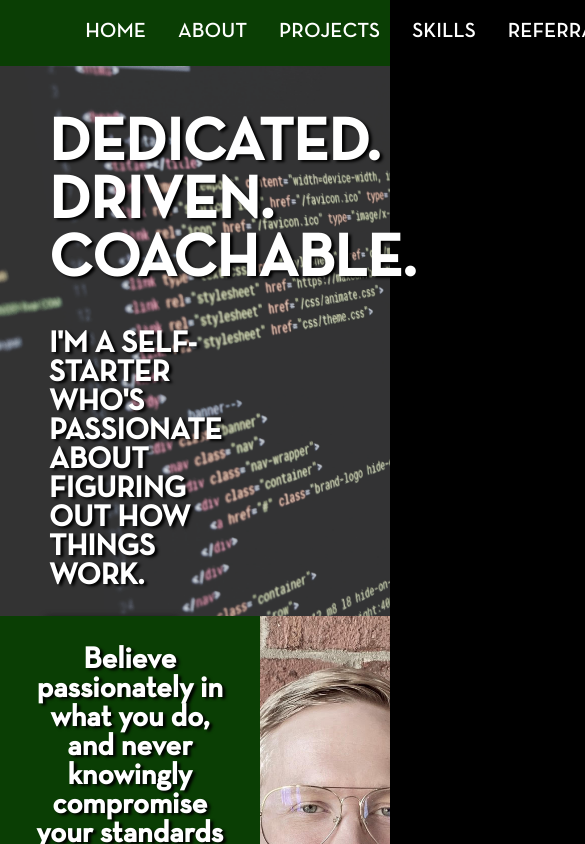
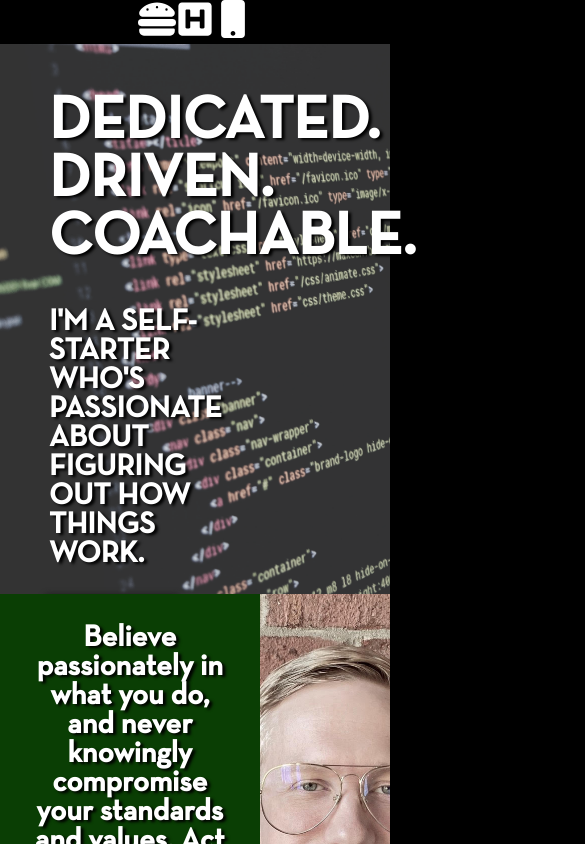
Before and after one commit to PropeReferio/portfolio-2020, a React (Create React App) app: page / in a window 390 px wide. Shown: the top 844 px of the page, 585 px wide, since content can reach past the window. Built offline with nearby package versions, Linux system fonts and the light colour scheme; a web font is replaced by a local one.

Commit message:
mobile responsive, no functionality

```diff
--- a/src/App.css
+++ b/src/App.css
@@ -303,3 +303,14 @@ button {
   flex-direction: column;
   padding: 20px 80px;
 }
+#mobileNavBar {
+  display: none;
+}
+@media only screen and (max-width: 768px) {
+  #header {
+	display: none;
+  }
+  #mobileNavBar {
+	display: block;
+  }
+}
--- a/src/App.js
+++ b/src/App.js
@@ -4,6 +4,7 @@ import './App.css';
 
 
 import Navbar from './components/Navbar';
+import MobileNavBar from './components/MobileNavBar';
 import Social from './components/Social';
 import Footer from './components/Footer';
 
@@ -24,6 +25,7 @@ function App() {
             <Social />
           </div>
         </div>
+				<MobileNavBar />
         <Switch>
           <Route exact path="/">
             <Home />
--- /dev/null
+++ b/src/components/MobileNavBar.js
@@ -0,0 +1,12 @@
+import React from 'react';
+import { FaHamburger, FaHSquare, FaMobile } from "react-icons/fa";
+
+export default function MobileNavBar() {
+	return(
+		<div id="mobileNavBar">
+			<FaHamburger size={38} style={{ fill: '#fff' }} />
+			<FaHSquare size={38} style={{ fill: '#fff' }} />
+			<FaMobile size={38} style={{ fill: '#fff' }} />
+		</div>
+	)
+}
```
Also changed, not shown: 1 other file (tests, documents, lock files or other folders).
